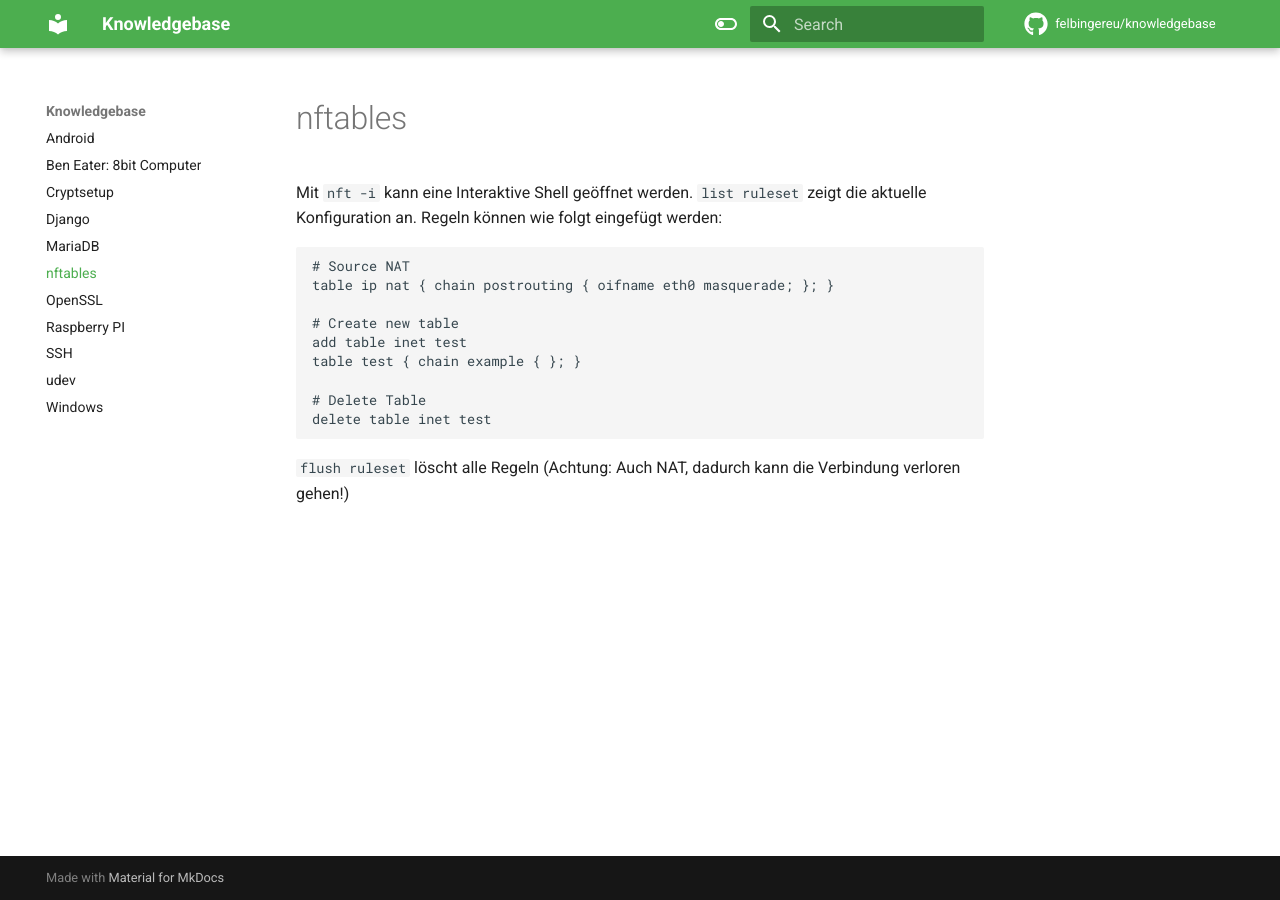
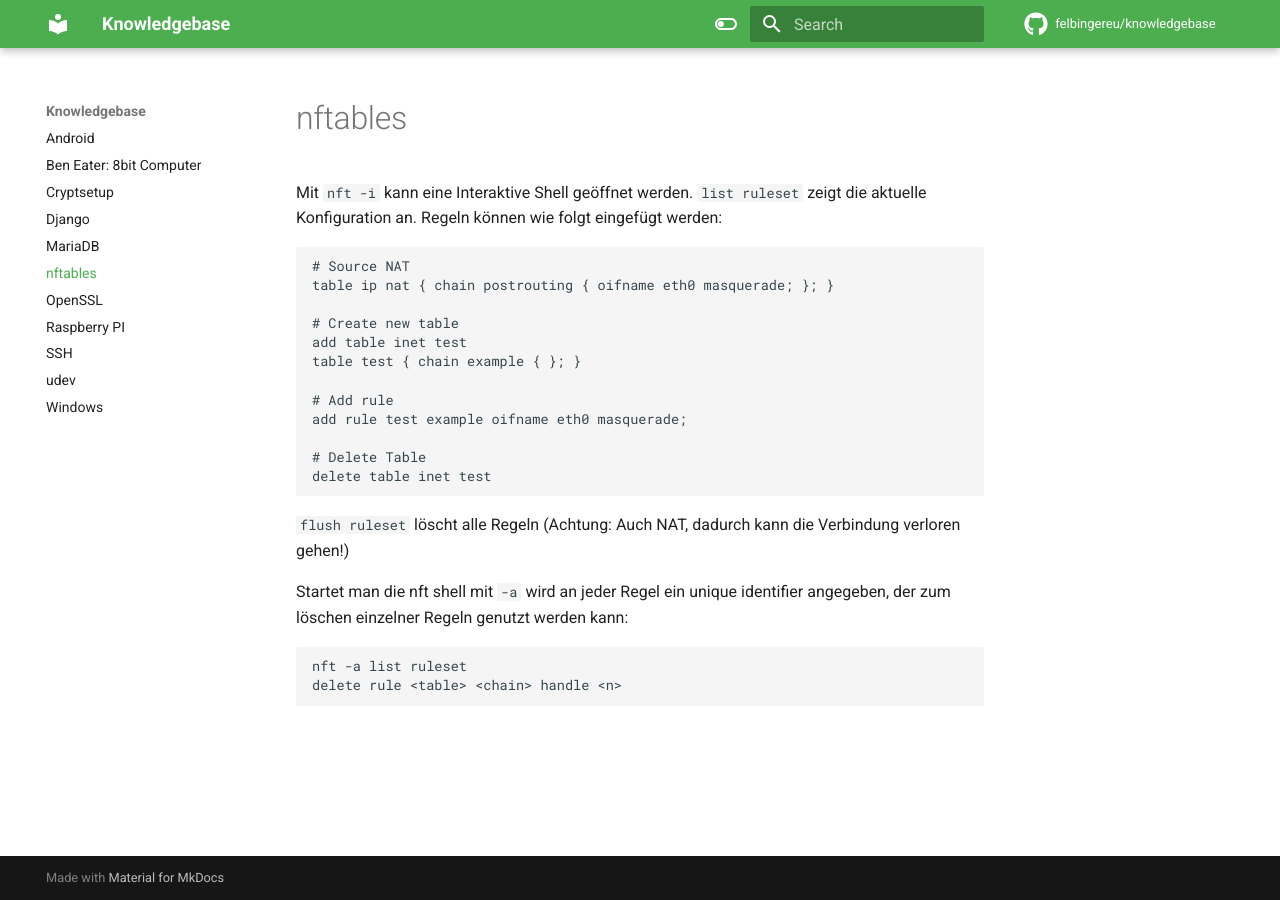
Before and after one commit to felbingereu/website, an MkDocs documentation site: the page built from docs/nftables.md, in a window 1280 px wide. Built offline with MkDocs 1.6.1 and Material for MkDocs 9.7.7, drawn with Linux system fonts in a browser that asks for light colours; comment, search, counter and statistics services are not loaded.

Commit message:
Update nftables.md

````diff
--- a/docs/nftables.md
+++ b/docs/nftables.md
@@ -10,7 +10,16 @@ table ip nat { chain postrouting { oifname eth0 masquerade; }; }
 add table inet test
 table test { chain example { }; }
 
+# Add rule
+add rule test example oifname eth0 masquerade;
+
 # Delete Table
 delete table inet test
 ```
 `flush ruleset` löscht alle Regeln (Achtung: Auch NAT, dadurch kann die Verbindung verloren gehen!)
+
+Startet man die nft shell mit `-a` wird an jeder Regel ein unique identifier angegeben, der zum löschen einzelner Regeln genutzt werden kann:
+```
+nft -a list ruleset
+delete rule <table> <chain> handle <n>
+```
````
